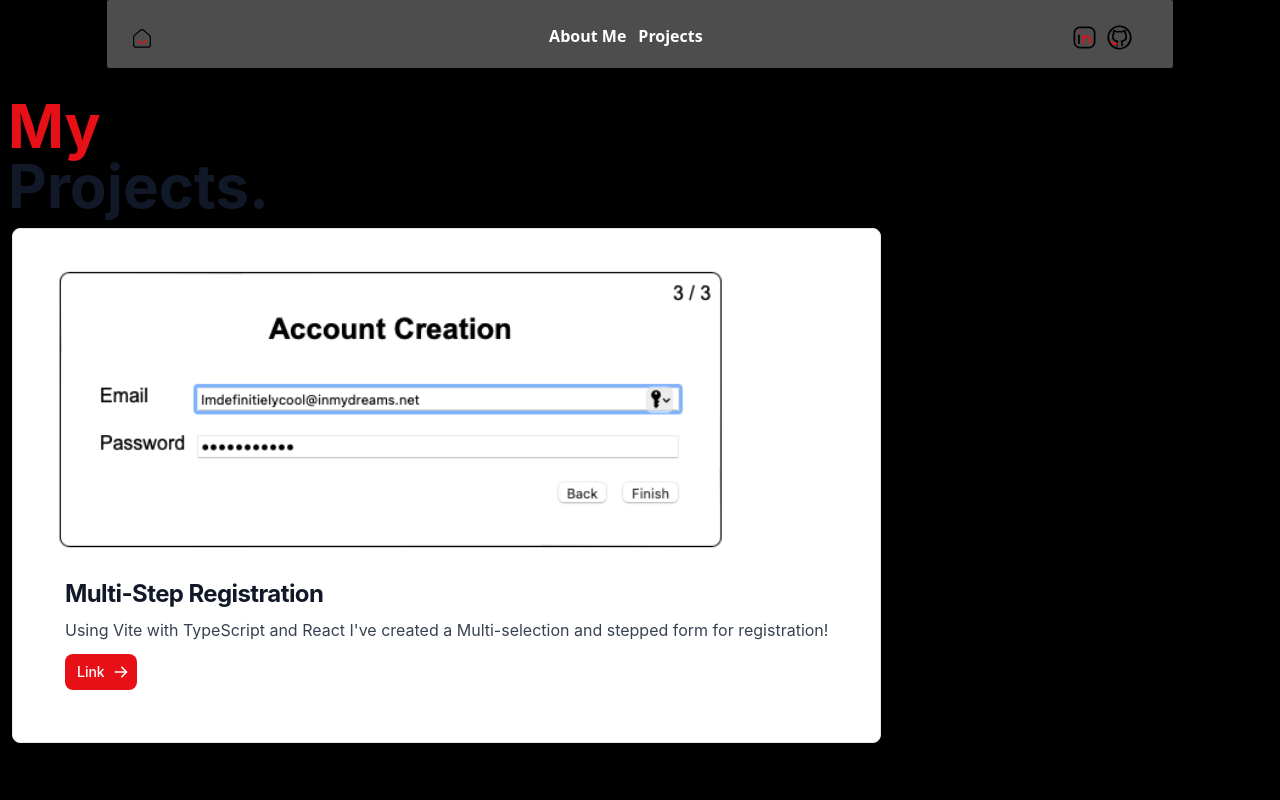
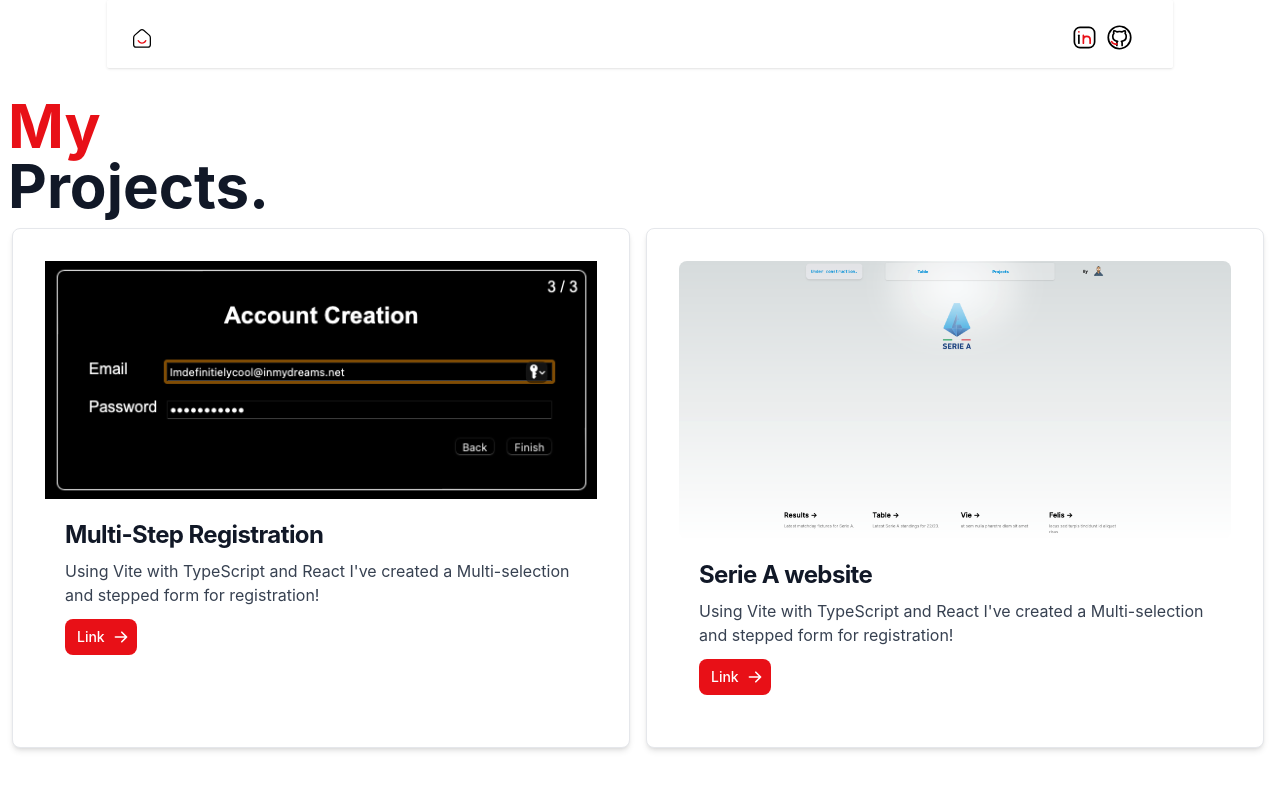
Before and after one commit to salahraja/portfolio, a Next.js app: page /projects in a window 1280 px wide. Shown: the top 800 px of the page. Built offline with nearby package versions, Linux system fonts and the light colour scheme.

Commit message:
dark mode optimization

```diff
--- a/components/card.tsx
+++ b/components/card.tsx
@@ -4,25 +4,26 @@ import Link from "next/link";
 
 export default function NewCard() {
   return (
-    <div className="flex p-3">
-    <div className=" bg-white border border-gray-200 rounded-lg shadow-md flex flex-col p-8">
-      <Link href={"/"}>
-
+    <div className="flex space-x-4 p-3 pr-4 dark:bg-black bg-white">
+      <div className=" dark:bg-black bg-white border border-gray-200 rounded-lg shadow-md flex flex-col p-8">
+        <Link href={"https://darling-longma-eb7d58.netlify.app"}>
           <Image
             src="/singlselect.png"
             alt="Email+Password login screenshot for my project"
             width={690}
             height={445}
+            className="invert"
           />
         </Link>
         <div className="p-5">
-        <Link href={"/"}>
-          <h5 className="mb-2 text-2xl font-bold tracking-tight text-gray-900 ">
+          <Link href={"https://darling-longma-eb7d58.netlify.app"}>
+            <h5 className="mb-2 text-2xl font-bold tracking-tight text-gray-900 dark:text-white">
               Multi-Step Registration
             </h5>
           </Link>
           <p className="mb-3 font-normal text-gray-700 dark:text-gray-400">
-          Using Vite with TypeScript and React I&apos;ve created a Multi-selection and stepped form for registration!
+            Using Vite with TypeScript and React I&apos;ve created a
+            Multi-selection and stepped form for registration!
           </p>
           <Link href={"https://darling-longma-eb7d58.netlify.app"}>
             <div className="inline-flex items-center px-3 py-2 text-sm font-medium text-center text-white bg-[#e81017] rounded-lg hover:bg-gray-800 focus:ring-4 focus:outline-none focus:ring-gray-300">
@@ -45,6 +46,53 @@ export default function NewCard() {
             </div>
           </Link>
         </div>
-    </div></div>
+      </div>
+      <div className=" dark:bg-black bg-white border border-gray-200 rounded-lg shadow-md flex flex-col p-8">
+        <Link href={"https://football-scores-eo9m5m6d5-salahraja.vercel.app/"}>
+          <Image
+            src="/serieasite.png"
+            alt="Email+Password login screenshot for my project"
+            width={690}
+            height={445}
+            className="invert-0 rounded-lg"
+          />
+        </Link>
+        <div className="p-5">
+          <Link
+            href={"https://football-scores-eo9m5m6d5-salahraja.vercel.app/"}
+          >
+            <h5 className="mb-2 text-2xl font-bold tracking-tight text-gray-900 dark:text-white">
+              Serie A website
+            </h5>
+          </Link>
+          <p className="mb-3 font-normal text-gray-700 dark:text-gray-400">
+            Using Vite with TypeScript and React I&apos;ve created a
+            Multi-selection and stepped form for registration!
+          </p>
+          <Link
+            href={"https://football-scores-eo9m5m6d5-salahraja.vercel.app/"}
+          >
+            <div className="inline-flex items-center px-3 py-2 text-sm font-medium text-center text-white bg-[#e81017] rounded-lg hover:bg-gray-800 focus:ring-4 focus:outline-none focus:ring-gray-300">
+              <a target="_blank" rel="noopener noreferrer">
+                Link
+              </a>
+              <svg
+                aria-hidden="true"
+                className="w-4 h-4 ml-2 -mr-1"
+                fill="currentColor"
+                viewBox="0 0 20 20"
+                xmlns="http://www.w3.org/2000/svg"
+              >
+                <path
+                  fill-rule="evenodd"
+                  d="M10.293 3.293a1 1 0 011.414 0l6 6a1 1 0 010 1.414l-6 6a1 1 0 01-1.414-1.414L14.586 11H3a1 1 0 110-2h11.586l-4.293-4.293a1 1 0 010-1.414z"
+                  clip-rule="evenodd"
+                ></path>
+              </svg>
+            </div>
+          </Link>
+        </div>
+      </div>
+    </div>
   );
 }
--- a/components/footer.tsx
+++ b/components/footer.tsx
@@ -14,7 +14,7 @@ const navigation = {
 
 export default function Footer() {
   return (
-    <section className="relative ">
+    <section className="relative bg-white dark:bg-black">
       <div className="px-4 pt-16 mx-auto sm:max-w-xl md:max-w-full lg:max-w-screen-xl md:px-24 lg:px-8">
         <div className="grid gap-10 row-gap-6 mb-8 sm:grid-cols-2 lg:grid-cols-4">
           <div className="sm:col-span-2 max-[640px]:hidden">
@@ -24,9 +24,11 @@ export default function Footer() {
 
             <div className="mt-6 lg:max-w-sm">
               <p className="text-sm text-gray-800">
-                I&apos;m a Frontend Developer with 2 years experience. I was born in Pakistan & moved to the US at 4 years old. I grew up in Chicago&apos;s inner city before moving to the
-                suburbs where I am now. I love Pokemon, I LOVE The Office, and
-                most importantly I love technology!
+                I&apos;m a Frontend Developer with 2 years experience. I was
+                born in Pakistan & moved to the US at 4 years old. I grew up in
+                Chicago&apos;s inner city before moving to the suburbs where I
+                am now. I love Pokemon, I LOVE The Office, and most importantly
+                I love technology!
               </p>
               <p className="mt-4 text-sm text-gray-800">
                 I first coded in Java at about 11 years old. Since then
@@ -58,12 +60,9 @@ export default function Footer() {
             <div className="flex items-center mt-1 space-x-3">
               <Link href={"https://www.linkedin.com/in/salahraja/"}>
                 LinkedIn
-            </Link>
-            <Link href={"https://github.com/salahraja"}>
-                GitHub
-            </Link>
+              </Link>
+              <Link href={"https://github.com/salahraja"}>GitHub</Link>
             </div>
-
           </div>
         </div>
         <div className="flex flex-col-reverse justify-between pt-5 pb-10 border-t lg:flex-row">
--- a/components/nav.tsx
+++ b/components/nav.tsx
@@ -5,15 +5,13 @@ import Link from "next/link";
 function NavBar() {
   return (
     <div className="flex flex-row justify-center">
-      <nav className="font-sans flex py-2 px-6 bg-white bg-opacity-30 backdrop-blur-sm rounded-sm shadow sm:items-baseline w-5/6">
+      <nav className="font-sans flex py-2 px-6 bg-white dark:bg-zinc-800/30 bg-opacity-40 backdrop-blur-sm rounded-sm shadow sm:items-baseline w-5/6">
         <div className="pt-3 grid grid-cols-3 font-semibold w-full text-center">
           <div className="h-10 pt-3 ml-auto flex col-auto w-screen max-[640px]:w-2vw] whitespace-nowrap font-semibold">
             <div className="flex justify-center w-[80.5vw] pl-[5vw]">
-              <div className="space-x-3 -m-[1vh] w-full align-center">
+              <div className="text-black dark:text-white space-x-3 -m-[1vh] w-full align-center">
                 <Link href={"/about"}>About Me</Link>
-                <Link href={"/projects"}>
-                  Projects
-                </Link>
+                <Link href={"/projects"}>Projects</Link>
               </div>
               <div className="-m-[1vh] flex flex-row flex-grow">
                 <Link href={"https://www.linkedin.com/in/salahraja/"}>
@@ -23,6 +21,7 @@ function NavBar() {
                       alt="LinkedIn logo"
                       width={30}
                       height={45}
+                      className="dark:backdrop-invert rounded-lg"
                     />
                   </div>
                 </Link>
@@ -34,6 +33,7 @@ function NavBar() {
                       alt="Github logo"
                       width={32}
                       height={45}
+                      className="dark:backdrop-invert dark:rounded-lg"
                     />
                   </div>
                 </Link>
--- a/components/nav2.tsx
+++ b/components/nav2.tsx
@@ -5,30 +5,31 @@ import Link from "next/link";
 function NavBar() {
   return (
     <div className="flex fixed flex-row justify-center">
-      <nav className="font-sans flex py-2 px-6 bg-white bg-opacity-30 backdrop-blur-sm rounded-sm shadow sm:items-baseline w-5/6">
+      <nav className="font-sans flex py-2 px-6 bg-white dark:bg-zinc-800/30 bg-opacity-40 backdrop-blur-sm rounded-sm shadow sm:items-baseline w-5/6">
         <div className="pt-3 grid grid-cols-3 font-semibold w-full text-center">
           <div className="h-10 pt-3 ml-auto flex col-auto w-screen max-[640px]:w-2vw] whitespace-nowrap font-semibold">
             <div className="flex justify-start w-[80.5vw] ">
-            <Link href={"/"}><div className="h-full flex">
-
-
-
-                </div></Link>
+              <Link href={"/"}>
+                <div className="h-full flex"></div>
+              </Link>
               <div className="space-x-3 -m-[1vh] w-full align-center flex flex-row">
-              <Link href={"/"}><div className="h-full flex pb-4">
-
+                <Link href={"/"}>
+                  <div className="h-full flex pb-4">
                     <Image
                       src="/homesmile.svg"
                       alt="LinkedIn logo"
                       width={40}
                       height={35}
+                      className="dark:invert"
                     />
-
-              </div></Link><div className="w-full">
-                <div className="flex flex-row justify-center space-x-3">
+                  </div>
+                </Link>
+                <div className="w-full">
+                  <div className="dark:text-white flex flex-row justify-center space-x-3">
                     <Link href={"/about"}>About Me</Link>
                     <Link href={"/projects"}>Projects</Link>
-                </div></div>
+                  </div>
+                </div>
               </div>
               <div className="-m-[1vh] flex flex-row flex-grow">
                 <Link href={"https://www.linkedin.com/"}>
@@ -38,6 +39,7 @@ function NavBar() {
                       alt="LinkedIn logo"
                       width={30}
                       height={45}
+                      className="dark:backdrop-invert rounded-lg"
                     />
                   </div>
                 </Link>
@@ -49,6 +51,7 @@ function NavBar() {
                       alt="Github logo"
                       width={32}
                       height={45}
+                      className="dark:backdrop-invert rounded-lg"
                     />
                   </div>
                 </Link>
--- a/package.json
+++ b/package.json
@@ -10,8 +10,8 @@
   },
   "dependencies": {
     "@next/font": "^13.2.4",
-    "@types/node": "18.15.11",
-    "@types/react": "^18.0.32",
+    "@types/node": "18.16.3",
+    "@types/react": "18.2.0",
     "@types/react-dom": "18.0.11",
     "antd": "^5.3.3",
     "background-video": "^2.0.1",
--- a/pages/index.tsx
+++ b/pages/index.tsx
@@ -19,7 +19,7 @@ const Home = () => {
         <title>Salah&apos;s Website</title>
         <meta name="viewport" content="initial-scale=1.0, width=device-width" />
       </Head>
-      <div className="fixed ">
+      <div className="fixed dark:bg-black bg-white">
         <NavBar />
         <Link href={"/"}>
           <div className="col-span-1 -mt-[7vh] ">
@@ -33,27 +33,33 @@ const Home = () => {
             </div>
           </div>
         </Link>
-      </div>
+
         <div className="">
           <div className="w-full xs:h-[550px] lg:h-[220px] md:h-[200px] sm:h-[200px]"></div>
 
           <div className="text-center">
             <div>
               <h1 className="text-4xl mb-2 font-bold tracking-tight text-[#e81017] sm:text-5xl md:text-6xl">
-              <span className="max-[640px]:pt-[9.7vh] block xl:inline ">My</span>{" "}
+                <span className="max-[640px]:pt-[9.7vh] block xl:inline ">
+                  My
+                </span>{" "}
                 <span className="block">
                   Portfolio<div className="inline text-black">.</div>
                 </span>
-            </h1> <div className="text-center whitespace-nowrap inline-block max-w-sm text-base text-gray-900 sm:text-lg md:mt-5 md:max-w-3xl md:text-xl">
-            <div className="inline text-light">
-              &quot;Michael always says K-I-S-S. Keep it simple, stupid.&quot;
+              </h1>{" "}
+              <div className="text-center whitespace-nowrap inline-block max-w-sm text-base text-gray-900 sm:text-lg md:mt-5 md:max-w-3xl md:text-xl">
+                <div className="inline text-light dark:text-white">
+                  &quot;Michael always says K-I-S-S. Keep it simple,
+                  stupid.&quot;
                 </div>
-            <div className="text-[#e81017]"><div className="text-black inline">{"— "} </div>Dwight K. Schrute</div>
+                <div className="text-[#e81017]">
+                  <div className="text-black inline">{"— "} </div>Dwight K.
+                  Schrute
                 </div>
               </div>
             </div>
-        <div className="bg-white">
-
+          </div>
+          <div className="dark:bg-black ">
             <div className="px-4 py-5 sm:p-6">
               {/* Content goes here */}
 
@@ -64,24 +70,25 @@ const Home = () => {
                 ></div>
               </div>
               <div className="w-full flex flex-col justify-center text-center pr-3 py-8">
-              <p className="w-max-md text-gray-900 text-lg whitespace-pre-wrap tracking-wide leading-snug font-extralight sm:w-full xs:w-full">
-                Welcome to my portfolio website! I am a junior software engineer
-                with a passion for problem-solving and creating innovative
-                solutions. On this site, you will find a selection of my
-                projects and technical skills. I have a strong foundation in
-                software development and QA testing, with experience working on
-                TailwindCSS, Typescript, Next.js, Node.js, among others.
+                <p className="w-max-md text-gray-900 dark:text-white text-lg whitespace-pre-wrap tracking-wide leading-snug font-extralight sm:w-full xs:w-full">
+                  Welcome to my portfolio website! I am a junior software
+                  engineer with a passion for problem-solving and creating
+                  innovative solutions. On this site, you will find a selection
+                  of my projects and technical skills. I have a strong
+                  foundation in software development and QA testing, with
+                  experience working on TailwindCSS, Typescript, Next.js,
+                  Node.js, among others.
                   <div className="pt-9"></div>I am constantly learning and
-                expanding my skillset, and am always looking for new challenges.
-                In my previous work and personal projects, I have had the
-                opportunity to work on a variety of projects, ranging from
-                desktop applications to web development. I am excited to share
-                some of my notable projects with you, and hope that they give
-                you a sense of my capabilities and potential as a software
-                engineer. Thank you for visiting my website. If you have any
-                questions or would like to discuss potential opportunities,
-                please don&apos;t hesitate to contact me.</p>
-
+                  expanding my skillset, and am always looking for new
+                  challenges. In my previous work and personal projects, I have
+                  had the opportunity to work on a variety of projects, ranging
+                  from desktop applications to web development. I am excited to
+                  share some of my notable projects with you, and hope that they
+                  give you a sense of my capabilities and potential as a
+                  software engineer. Thank you for visiting my website. If you
+                  have any questions or would like to discuss potential
+                  opportunities, please don&apos;t hesitate to contact me.
+                </p>
               </div>
             </div>
           </div>
@@ -93,6 +100,7 @@ const Home = () => {
           </div>
         </div>
         <Footer />
+      </div>
     </>
   );
 };
--- a/pages/projects.tsx
+++ b/pages/projects.tsx
@@ -13,13 +13,13 @@ const Projects = () => {
 
   return (
     <>
-      <div className="pb-[6rem]">
+      <div className="pb-[6rem] dark:bg-black bg-white">
         <NavBarTwo />
       </div>
-      <div className="">
+      <div className="dark:bg-black bg-white">
         <h1 className="text-4xl pl-2 font-bold  text-[#e81017] sm:text-5xl md:text-6xl">
           <span className="block xl:inline">My</span>{" "}
-          <span className="block text-gray-900">Projects.</span>
+          <span className="block text-gray-900 dark:text-white">Projects.</span>
         </h1>
         <NewCard />
       </div>
```
Also changed, not shown: public/serieasite.png (added), 1 other file (tests, documents, lock files or other folders). Lines whose indentation alone changed are shown as unchanged.
